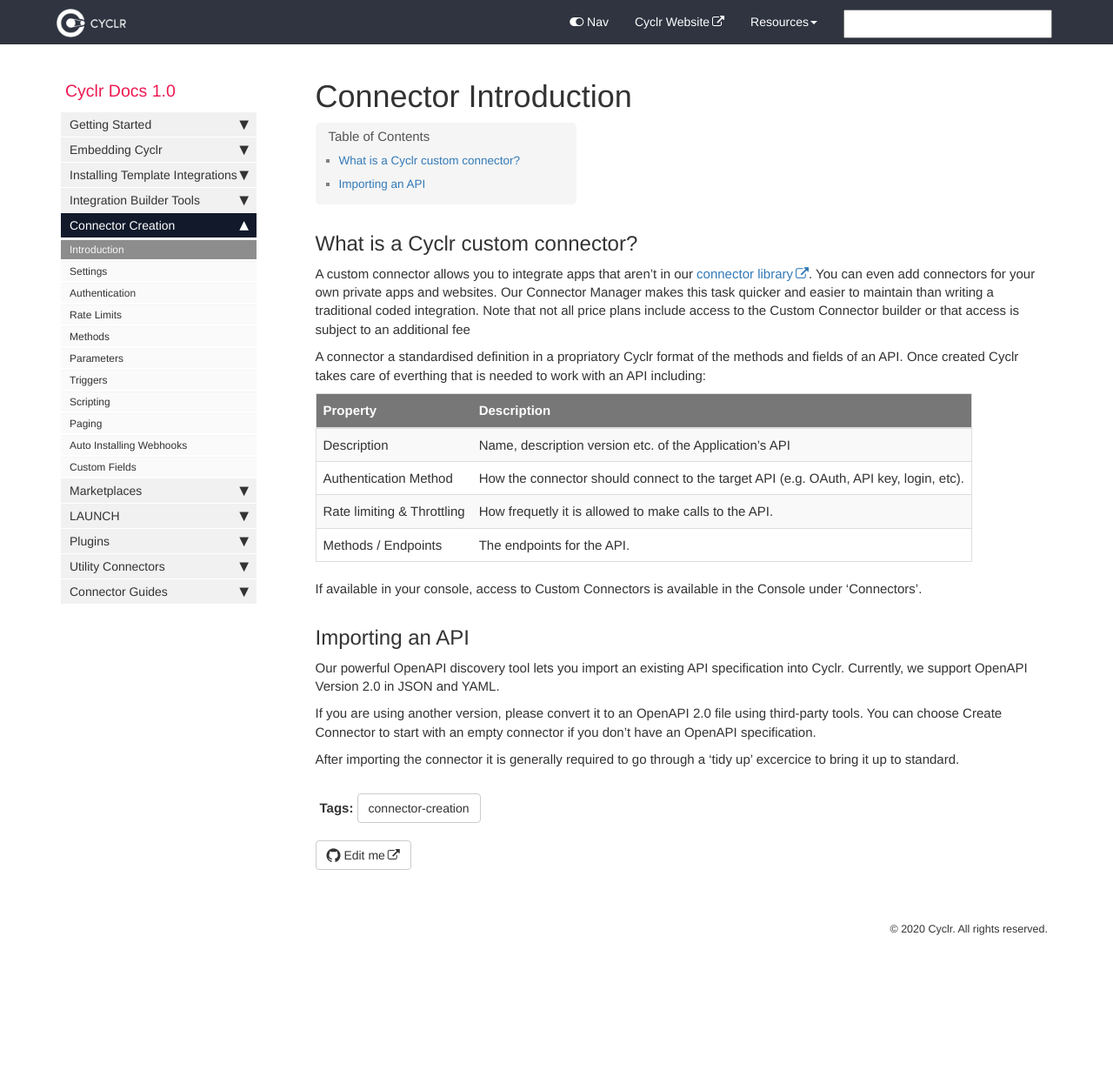
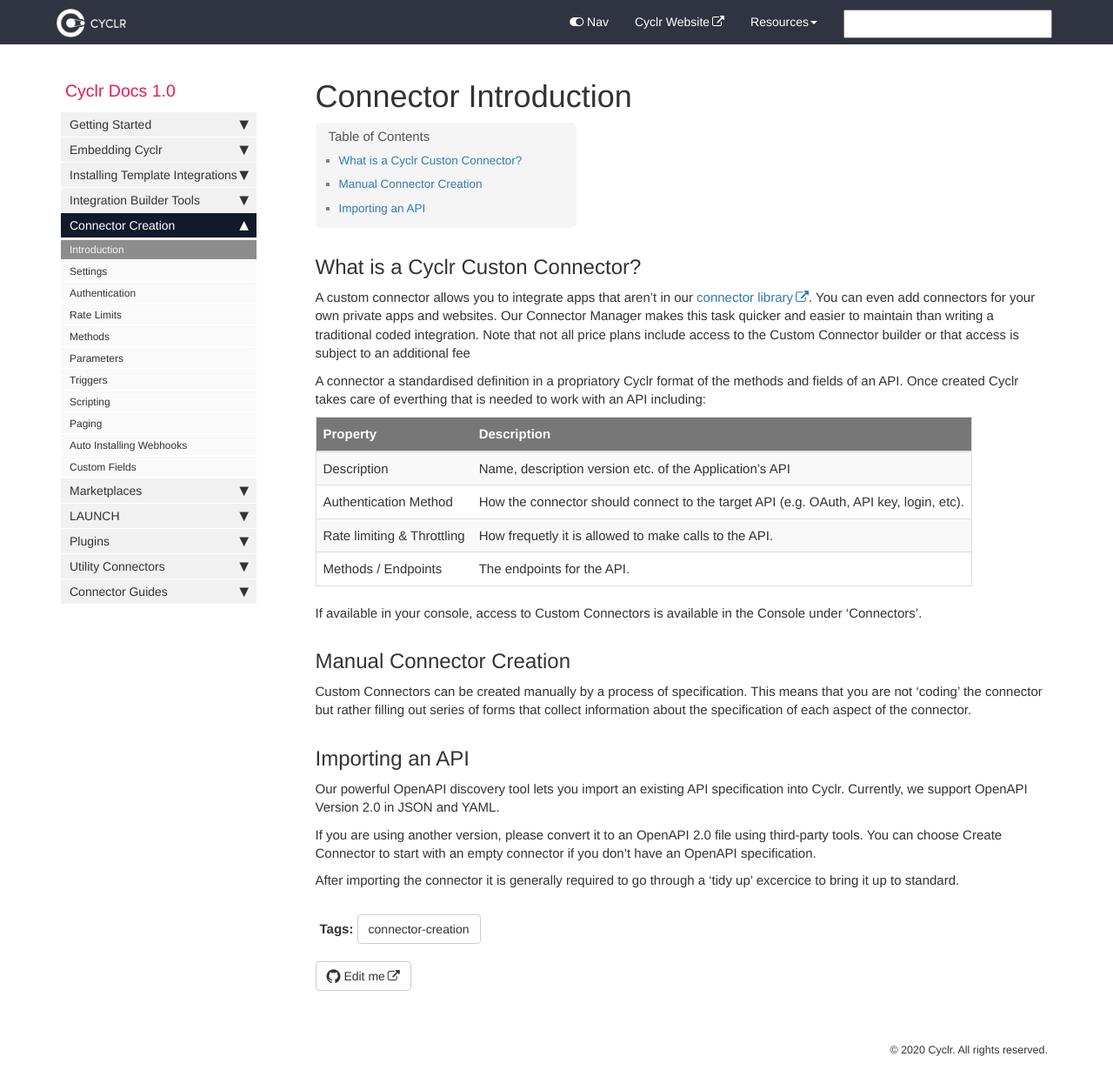
Before and after one commit to sneakysneak/docs, a Jekyll site: the page built from pages/custom-connectors/01-introduction.md, in a window 1280 px wide and 1277 px high. Shown: the top 1253 px of the window at 87% size. Built offline with Jekyll 4.4.1, drawn with Linux system fonts in a browser that asks for light colours; nearby versions of some CDN libraries; comment, search, counter and statistics services are not loaded.

Commit message:
Update 01-introduction.md

```diff
--- a/pages/custom-connectors/01-introduction.md
+++ b/pages/custom-connectors/01-introduction.md
@@ -5,7 +5,7 @@ permalink: connector-introduction
 tags: [connector-creation]
 ---
 
-## What is a Cyclr custom connector?
+## What is a Cyclr Custon Connector?
 
 A custom connector allows you to integrate apps that aren’t in our [connector library](http://cyclr.com/connectors/). You can even add connectors for your own private apps and websites. Our Connector Manager makes this task quicker and easier to maintain than writing a traditional coded integration.  Note that not all price plans include access to the Custom Connector builder or that access is subject to an additional fee
 
@@ -20,6 +20,10 @@ A connector a standardised definition in a propriatory Cyclr format of the metho
 
 If available in your console, access to Custom Connectors is available in the Console under 'Connectors'.
 
+## Manual Connector Creation
+
+Custom Connectors can be created manually by a process of specification.  This means that you are not 'coding' the connector but rather filling out series of forms that collect information about the specification of each aspect of the connector.
+
 ## Importing an API
 
 Our powerful OpenAPI discovery tool lets you import an existing API specification into Cyclr. Currently, we support OpenAPI Version 2.0 in JSON and YAML.
```
